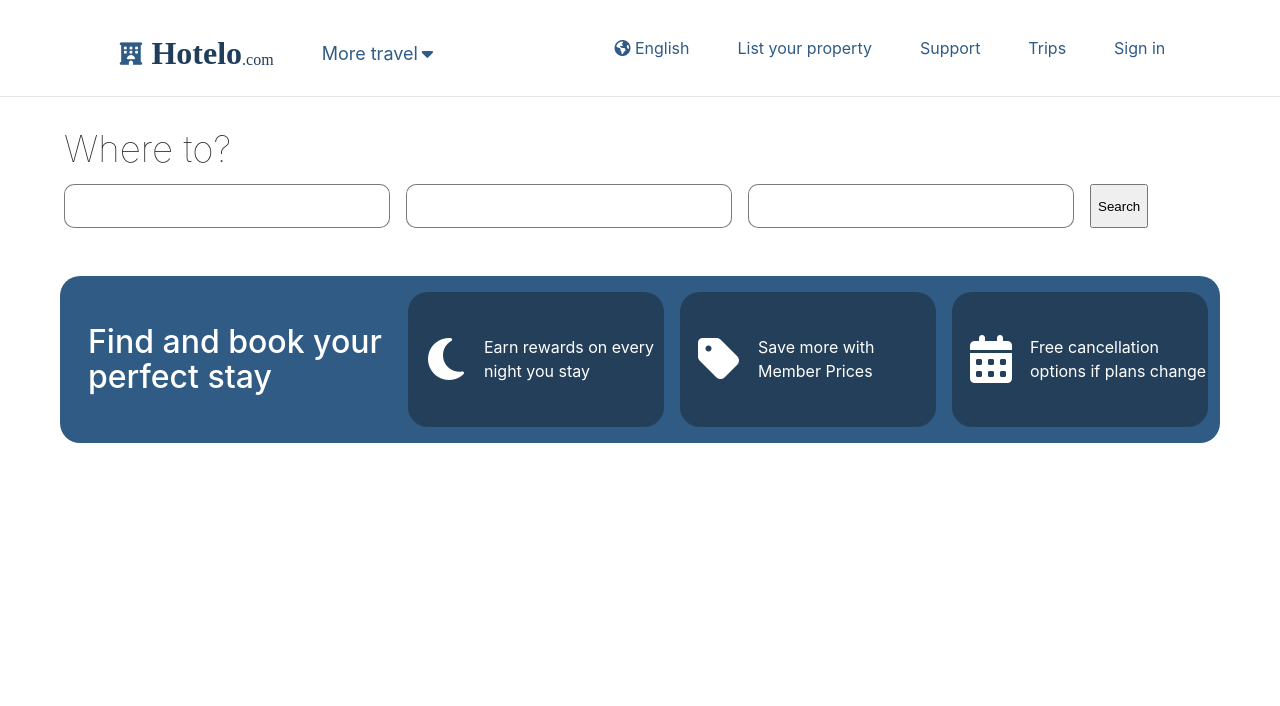
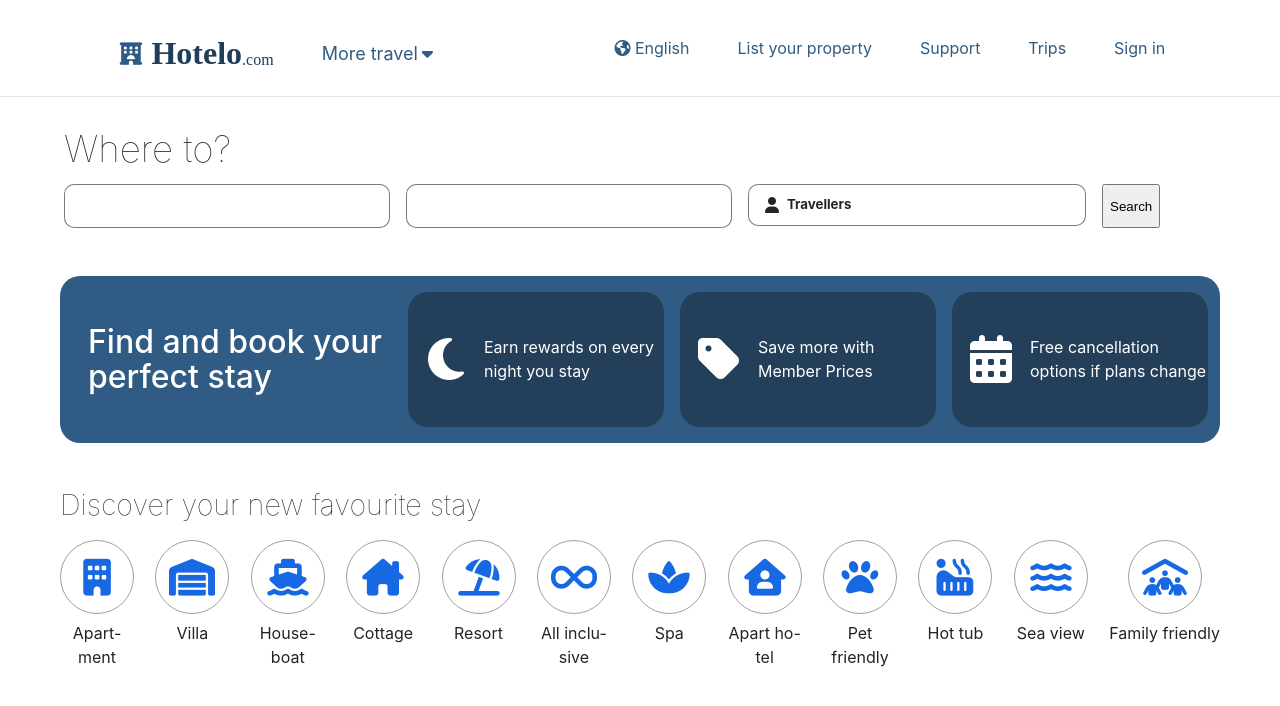
Before and after one commit to devjoshixo/hotelo-client, a React (Vite) app: page / in a window 1280 px wide. Shown: the top 706 px of the page. Built offline with nearby package versions, Linux system fonts and the light colour scheme.

Commit message:
Lodging done

```diff
--- a/src/components/Home/Home.jsx
+++ b/src/components/Home/Home.jsx
@@ -1,12 +1,14 @@
 import React from 'react';
 import Search from './Search/Search';
 import Banner from './Banner/Banner';
+import Lodging from './Lodging/Lodging';
 
 const Home = () => {
   return (
     <div>
       <Search />
       <Banner />
+      <Lodging />
     </div>
   );
 };
--- /dev/null
+++ b/src/components/Home/Lodging/Lodging.jsx
@@ -0,0 +1,58 @@
+import React from 'react';
+import classes from './Lodging.module.css';
+import apartment from '../../../assets/apartment.svg';
+
+const LIST_ICONS = [
+  'building',
+  'warehouse',
+  'ship',
+  'house-chimney',
+  'umbrella-beach',
+  'infinity',
+  'spa',
+  'house-user',
+  'paw',
+  'hot-tub-person',
+  'water',
+  'people-roof',
+];
+const SUBTEXT = [
+  ['Apart-', 'ment'],
+  ['Villa'],
+  ['House-', 'boat'],
+  ['Cottage'],
+  ['Resort'],
+  ['All inclu-', 'sive'],
+  ['Spa'],
+  ['Apart ho-', 'tel'],
+  ['Pet', 'friendly'],
+  ['Hot tub'],
+  ['Sea view'],
+  ['Family friendly'],
+];
+
+const Lodging = () => {
+  return (
+    <div className={classes.lodging}>
+      <h1 className={classes.header}>Discover your new favourite stay</h1>
+      <div className={classes.list}>
+        {LIST_ICONS.map((icon, index) => {
+          return (
+            <div className={classes.wrapper}>
+              <div className={classes.icon}>
+                <i className={`fa-solid fa-${icon}`}></i>
+              </div>
+              <div>
+                {SUBTEXT[index].map((i) => {
+                  return <p className={classes.subtext}>{i}</p>;
+                })}
+              </div>
+            </div>
+          );
+        })}
+      </div>
+    </div>
+  );
+};
+
+export default Lodging;
--- /dev/null
+++ b/src/components/Home/Lodging/Lodging.module.css
@@ -0,0 +1,47 @@
+.lodging {
+  max-width: 72.5rem;
+  margin: 1rem auto;
+  display: flex;
+  flex-flow: column nowrap;
+}
+
+.header {
+  font-size: 1.8rem;
+  font-weight: lighter;
+  margin: 0;
+  padding: 0.5rem 0;
+}
+
+.list {
+  display: flex;
+  flex-flow: row nowrap;
+  margin-top: 0.4rem;
+  justify-content: space-between;
+}
+
+.wrapper {
+  display: flex;
+  flex-flow: column nowrap;
+  align-items: center;
+}
+
+.icon {
+  width: 4.5rem;
+  height: 4.5rem;
+  border-radius: 50%;
+  border: 1px solid rgba(0, 0, 0, 0.374);
+  display: flex;
+  margin-bottom: 0.4rem;
+  align-items: center;
+  justify-content: center;
+}
+
+.icon i {
+  scale: 2.3;
+  color: #1668e3;
+}
+
+.subtext {
+  margin: 0;
+  text-align: center;
+}
--- a/src/components/Home/Search/Search.jsx
+++ b/src/components/Home/Search/Search.jsx
@@ -1,6 +1,19 @@
-import React from 'react';
+import React, { useEffect, useState } from 'react';
 import classes from './Search.module.css';
+
 const Search = () => {
+  const [details, setDetails] = useState({
+    destination: '',
+    checkInDate: new Date(),
+    checkOutDate: '',
+    travellers: { adults: 1, children: [] },
+    total: 1,
+  });
+
+  // const travellerClickHandler = () => {
+  //   return
+  // }
+
   return (
     <div className={classes.wrapper}>
       <header className={classes.section}>
@@ -8,7 +21,13 @@ const Search = () => {
         <div className={classes.searchbar}>
           <input type='text' className={classes.inputbox} />
           <input type='text' className={classes.inputbox} />
-          <input type='text' className={classes.inputbox} />
+          <div className={`${classes.inputbox} ${classes.passenger}`}>
+            <i className='fa-solid fa-user'></i>
+            <div>
+              <h5>Travellers</h5>
+              <p></p>
+            </div>
+          </div>
           <button>Search</button>
         </div>
       </header>
--- a/src/components/Home/Search/Search.module.css
+++ b/src/components/Home/Search/Search.module.css
@@ -31,3 +31,12 @@
   border: 1px solid rgba(0, 0, 0, 0.516);
   border-radius: 10px;
 }
+
+.passenger {
+  display: flex;
+  flex-flow: row;
+  align-items: center;
+  gap: 0.5rem;
+  padding-left: 1rem;
+  justify-content: flex-start;
+}
```
Also changed, not shown: src/assets/apartment.svg (added).
